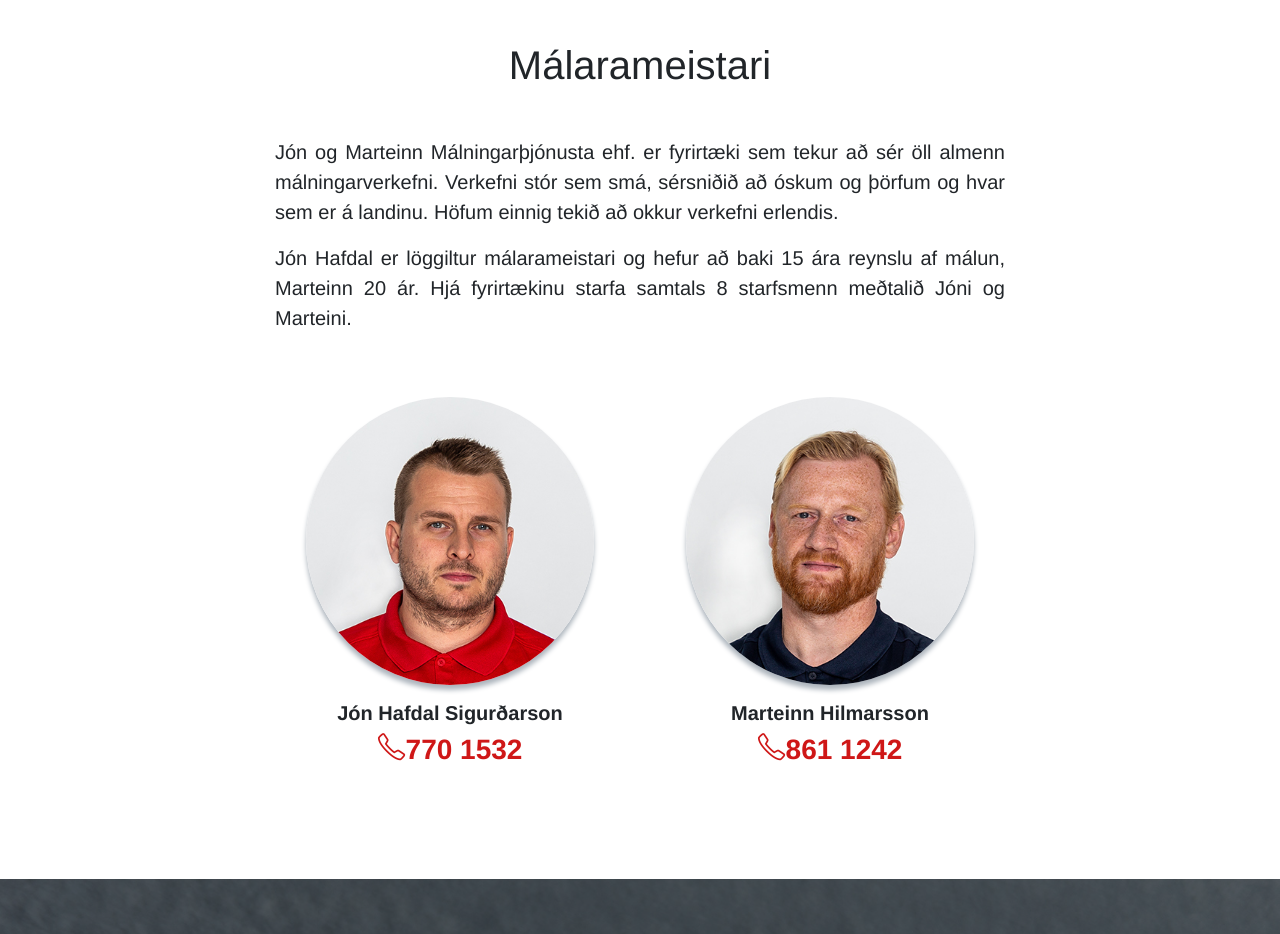
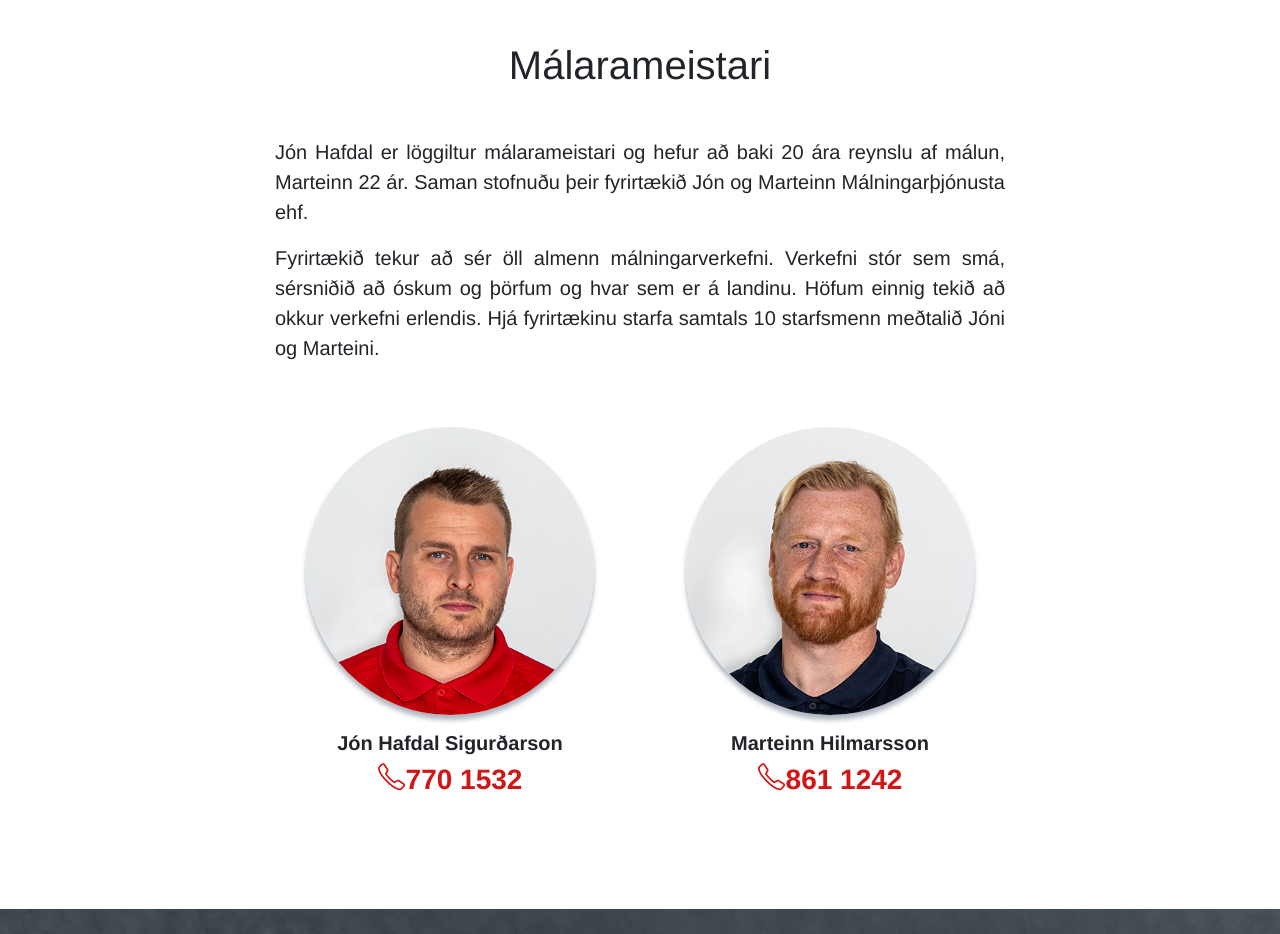
Before and after one commit to jonrh/jonogmarteinn.is, a Gatsby app: page / in a window 1280 px wide. Shown: the part 6660-7594 px from the top of the page. Built offline with nearby package versions, Linux system fonts and the light colour scheme.

Commit message:
Updated experience on the front page

```diff
--- a/src/pages/index.js
+++ b/src/pages/index.js
@@ -238,15 +238,16 @@ const Index = (props) => {
           <div className="row mb-5 text-justify">
             <div className="col-11 col-md-10 col-lg-8 mx-auto">
               <p className="lead">
-                Jón og Marteinn Málningarþjónusta ehf. er fyrirtæki sem tekur að sér öll
-                almenn málningarverkefni. Verkefni stór sem smá, sérsniðið að óskum og þörfum og
-                hvar sem er á landinu. Höfum einnig tekið að okkur verkefni erlendis.
+                Jón Hafdal er <strong>löggiltur málarameistari</strong> og hefur að baki 20 ára
+                reynslu af málun, Marteinn 22 ár. Saman stofnuðu þeir fyrirtækið Jón og Marteinn
+                Málningarþjónusta ehf.
               </p>
 
               <p className="lead">
-                Jón Hafdal er <strong>löggiltur málarameistari</strong> og hefur að baki 15 ára
-                reynslu af málun, Marteinn 20 ár. Hjá fyrirtækinu starfa samtals 8 starfsmenn
-                meðtalið Jóni og Marteini.
+                Fyrirtækið tekur að sér öll almenn málningarverkefni. Verkefni stór sem smá,
+                sérsniðið að óskum og þörfum og hvar sem er á landinu. Höfum einnig tekið að okkur
+                verkefni erlendis. Hjá fyrirtækinu starfa samtals 10 starfsmenn meðtalið Jóni og
+                Marteini.
               </p>
             </div>
           </div>
```
